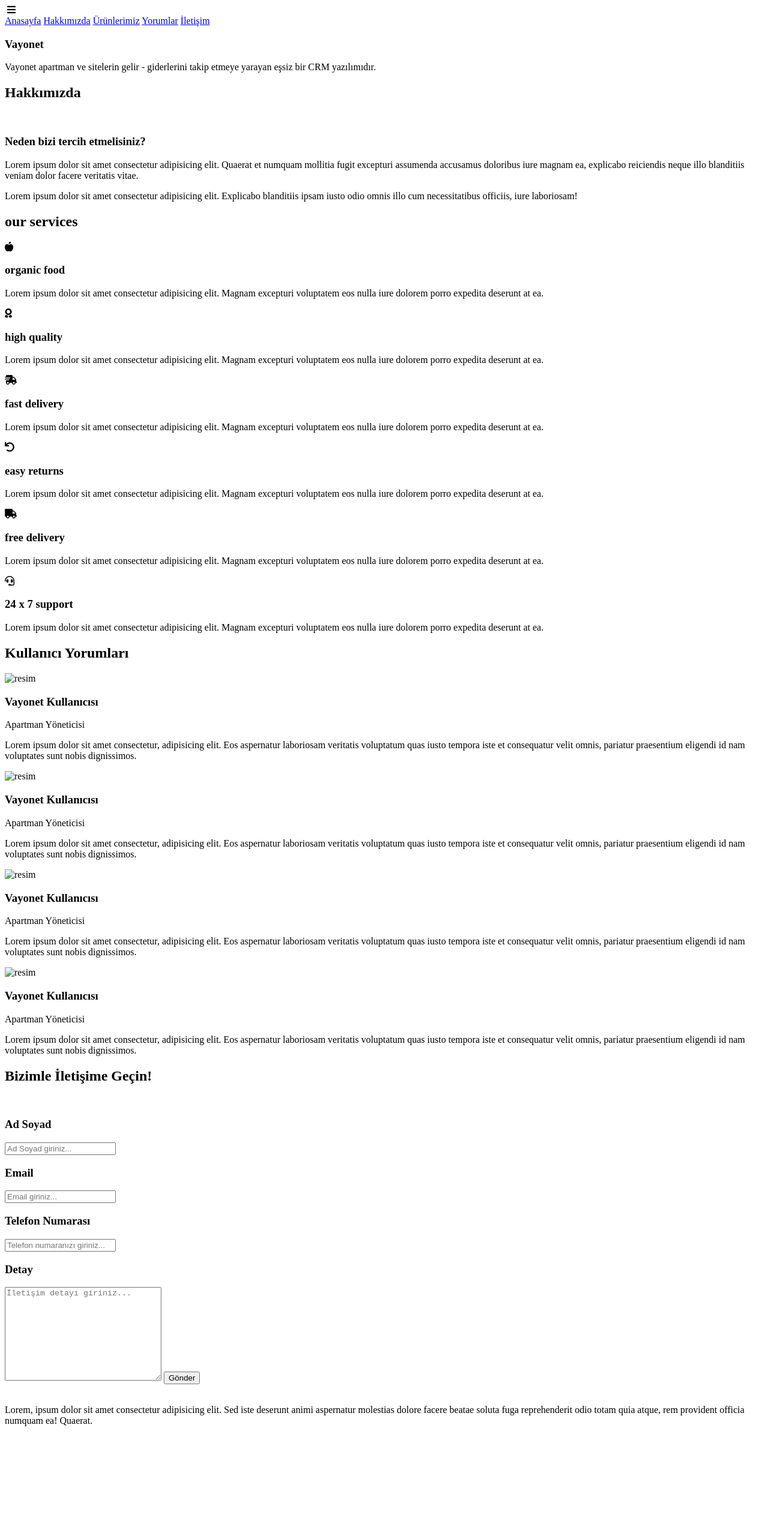
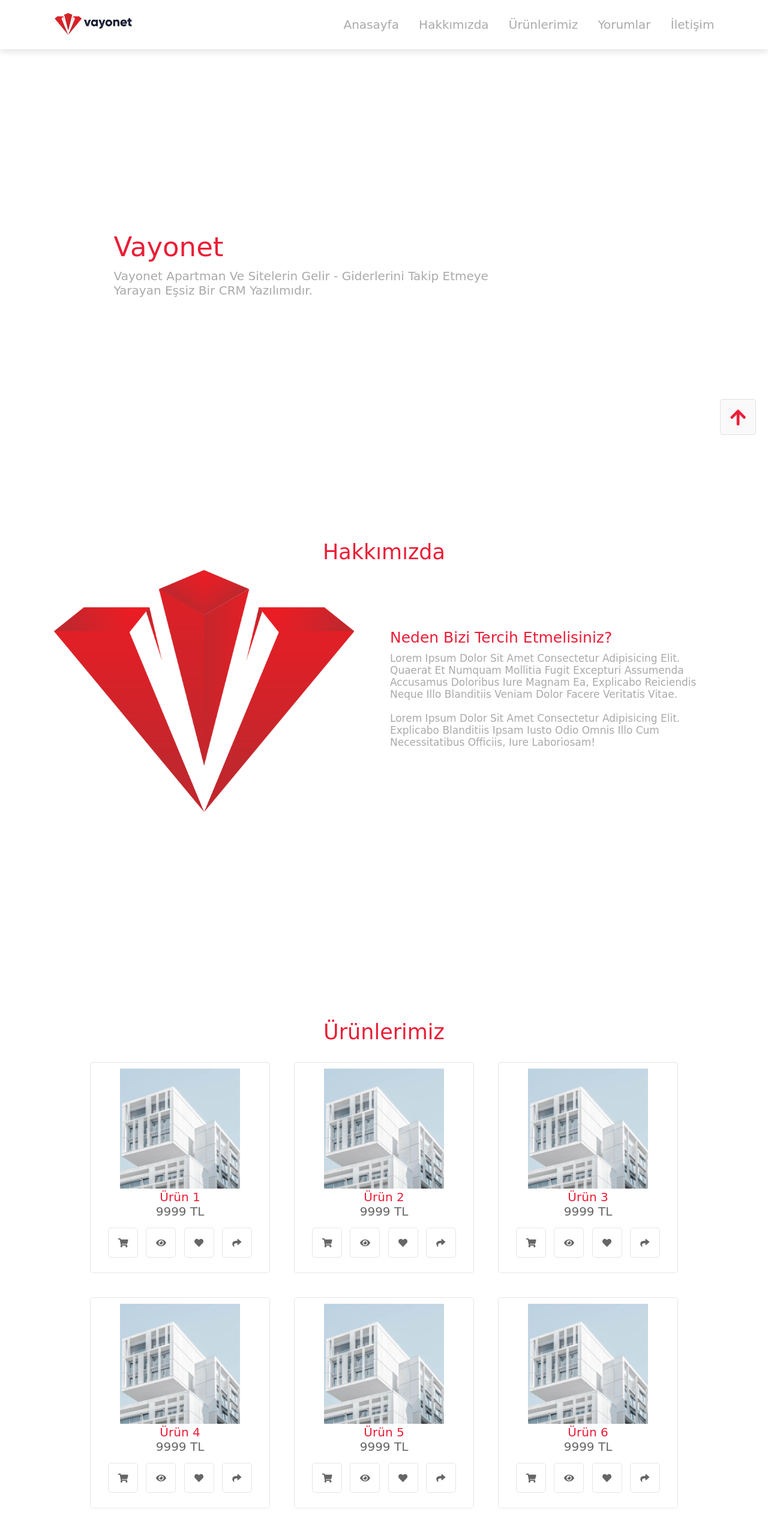
Before and after one commit to kaganyuksel99/Vayonet-case, a plain HTML site: page index.html in a window 1280 px wide. Shown: the top 2560 px of the page at 60% size. Before the commit the page ends 2393 px from the top, so only its background shows below. Drawn offline with nearby package versions, Linux system fonts and the light colour scheme.

Commit message:
commit 3

```diff
--- a/index.html
+++ b/index.html
@@ -14,7 +14,7 @@
   <body>
     <!-- Header -->
     <header>
-      <a href="#" class="logo"><img src="images/logo.png" alt="" /></a>
+      <a href="#" class="logo"><img src="img/logo1.png" alt="resim" /></a>
 
       <div id="menu" class="fas fa-bars"></div>
 
@@ -43,7 +43,7 @@
       <h1 class="heading">Hakkımızda</h1>
       <div class="row">
         <div class="image">
-          <img src="" alt="" />
+          <img src="img/logo2.png" style="height: px; width: 500px" alt="" />
         </div>
         <div class="content">
           <h3>Neden bizi tercih etmelisiniz?</h3>
@@ -65,8 +65,136 @@
     <!-- About end -->
 
     <!-- Products start -->
+    <section class="product" id="product">
+      <h1 class="heading">Ürünlerimiz</h1>
+
+      <!-- Ürün 1 -->
+      <div class="box-container">
+        <div class="box">
+          <img src="img/apartment.jpg" alt="resim" />
+          <h3>Ürün 1</h3>
+          <!-- <div class="stars">
+            <i class="fas fa-star"></i>
+            <i class="fas fa-star"></i>
+            <i class="fas fa-star"></i>
+            <i class="fas fa-star"></i>
+            <i class="fas fa-star-half"></i>
+          </div> -->
+          <div class="price">9999 TL</div>
+          <div class="icons">
+            <a href="#" class="fas fa-shopping-cart"></a>
+            <a href="#" class="fas fa-eye"></a>
+            <a href="#" class="fas fa-heart"></a>
+            <a href="#" class="fas fa-share"></a>
+          </div>
+        </div>
+
+        <!-- Ürün 2 -->
+        <div class="box">
+          <img src="img/apartment.jpg" alt="resim" />
+          <h3>Ürün 2</h3>
+          <!-- <div class="stars">
+            <i class="fas fa-star"></i>
+            <i class="fas fa-star"></i>
+            <i class="fas fa-star"></i>
+            <i class="fas fa-star"></i>
+            <i class="fas fa-star-half"></i>
+          </div> -->
+          <div class="price">9999 TL</div>
+          <div class="icons">
+            <a href="#" class="fas fa-shopping-cart"></a>
+            <a href="#" class="fas fa-eye"></a>
+            <a href="#" class="fas fa-heart"></a>
+            <a href="#" class="fas fa-share"></a>
+          </div>
+        </div>
+
+        <!-- Ürün 3 -->
+        <div class="box">
+          <img src="img/apartment.jpg" alt="resim" />
+          <h3>Ürün 3</h3>
+          <!-- <div class="stars">
+            <i class="fas fa-star"></i>
+            <i class="fas fa-star"></i>
+            <i class="fas fa-star"></i>
+            <i class="fas fa-star"></i>
+            <i class="fas fa-star-half"></i>
+          </div> -->
+          <div class="price">9999 TL</div>
+          <div class="icons">
+            <a href="#" class="fas fa-shopping-cart"></a>
+            <a href="#" class="fas fa-eye"></a>
+            <a href="#" class="fas fa-heart"></a>
+            <a href="#" class="fas fa-share"></a>
+          </div>
+        </div>
+
+        <!-- Ürün 4 -->
+        <div class="box">
+          <img src="img/apartment.jpg" alt="resim" />
+          <h3>Ürün 4</h3>
+          <!-- <div class="stars">
+            <i class="fas fa-star"></i>
+            <i class="fas fa-star"></i>
+            <i class="fas fa-star"></i>
+            <i class="fas fa-star"></i>
+            <i class="fas fa-star-half"></i>
+          </div> -->
+          <div class="price">9999 TL</div>
+          <div class="icons">
+            <a href="#" class="fas fa-shopping-cart"></a>
+            <a href="#" class="fas fa-eye"></a>
+            <a href="#" class="fas fa-heart"></a>
+            <a href="#" class="fas fa-share"></a>
+          </div>
+        </div>
+
+        <!-- Ürün 5 -->
+        <div class="box">
+          <img src="img/apartment.jpg" alt="resim" />
+          <h3>Ürün 5</h3>
+          <!-- <div class="stars">
+            <i class="fas fa-star"></i>
+            <i class="fas fa-star"></i>
+            <i class="fas fa-star"></i>
+            <i class="fas fa-star"></i>
+            <i class="fas fa-star-half"></i>
+          </div> -->
+          <div class="price">9999 TL</div>
+          <div class="icons">
+            <a href="#" class="fas fa-shopping-cart"></a>
+            <a href="#" class="fas fa-eye"></a>
+            <a href="#" class="fas fa-heart"></a>
+            <a href="#" class="fas fa-share"></a>
+          </div>
+        </div>
+
+        <!-- Ürün 6 -->
+        <div class="box">
+          <img src="img/apartment.jpg" alt="resim" />
+          <h3>Ürün 6</h3>
+          <!-- <div class="stars">
+            <i class="fas fa-star"></i>
+            <i class="fas fa-star"></i>
+            <i class="fas fa-star"></i>
+            <i class="fas fa-star"></i>
+            <i class="fas fa-star-half"></i>
+          </div> -->
+          <div class="price">9999 TL</div>
+          <div class="icons">
+            <a href="#" class="fas fa-shopping-cart"></a>
+            <a href="#" class="fas fa-eye"></a>
+            <a href="#" class="fas fa-heart"></a>
+            <a href="#" class="fas fa-share"></a>
+          </div>
+        </div>
+      </div>
+    </section>
+    <!-- Products end -->
+
+    <!-- Servives start -->
     <section class="service" id="service">
-      <h1 class="heading">our services</h1>
+      <h1 class="heading">Hizmetlerimiz</h1>
 
       <div class="box-container">
         <div class="box">
@@ -130,7 +258,7 @@
         </div>
       </div>
     </section>
-    <!-- Products end -->
+    <!-- Services end -->
 
     <!-- Comments start -->
     <section class="contents" id="contents">
@@ -139,7 +267,7 @@
       <div class="box-container">
         <div class="box">
           <div class="info">
-            <img src="images/pic1.png" alt="resim" />
+            <img src="img/user.png" alt="resim" />
             <div class="user">
               <h3>Vayonet Kullanıcısı</h3>
               <span>Apartman Yöneticisi</span>
@@ -156,7 +284,7 @@
         <!-- Comment 2 -->
         <div class="box">
           <div class="info">
-            <img src="images/pic1.png" alt="resim" />
+            <img src="img/user.png" alt="resim" />
             <div class="user">
               <h3>Vayonet Kullanıcısı</h3>
               <span>Apartman Yöneticisi</span>
@@ -173,7 +301,7 @@
         <!-- Comment 3 -->
         <div class="box">
           <div class="info">
-            <img src="images/pic1.png" alt="resim" />
+            <img src="img/user.png" alt="resim" />
             <div class="user">
               <h3>Vayonet Kullanıcısı</h3>
               <span>Apartman Yöneticisi</span>
@@ -190,7 +318,7 @@
         <!-- Comment 4 -->
         <div class="box">
           <div class="info">
-            <img src="images/pic1.png" alt="resim" />
+            <img src="img/user.png" alt="resim" />
             <div class="user">
               <h3>Vayonet Kullanıcısı</h3>
               <span>Apartman Yöneticisi</span>
@@ -212,7 +340,7 @@
       <h1 class="heading">Bizimle İletişime Geçin!</h1>
       <div class="row">
         <div class="image">
-          <img src="images/contact-img.jpg" alt="" />
+          <img src="img/apartment.jpg" style="height: 660px" alt="" />
         </div>
 
         <form action="#">
@@ -248,7 +376,7 @@
     <section class="footer">
       <div class="box-container">
         <div class="box">
-          <img src="images/logo.png" alt="" />
+          <img src="img/logo1.png" style="height: 55px; width: 200px" alt="" />
           <p>
             Lorem, ipsum dolor sit amet consectetur adipisicing elit. Sed iste
             deserunt animi aspernatur molestias dolore facere beatae soluta fuga
@@ -256,8 +384,35 @@
             ea! Quaerat.
           </p>
         </div>
+        <div class="box">
+          <h3>İletişim Detayları</h3>
+          <p><i class="fas fa-phone"></i> 0(212) 951 06 76</p>
+          <p><i class="fas fa-envelope"></i> destek@vatansiteyonetimi.com</p>
+          <p>
+            <i class="fas fa-map-marker-alt"></i> Cumhuriyet Mah. Gürpınar Yolu
+            Cad. No:5/A Kaya Millenium İş Merkezi Kat: 8 Daire 147 Büyükçekmece,
+            İstanbul
+          </p>
+        </div>
+
+        <div class="box">
+          <h3>Sosyal Medyada Biz</h3>
+          <a href="#" class="fab fa-youtube"></a>
+          <a href="#" class="fab fa-facebook-f"></a>
+          <a href="#" class="fab fa-twitter"></a>
+          <a href="#" class="fab fa-instagram"></a>
+        </div>
       </div>
     </section>
     <!-- Footer end -->
+
+    <!-- scroll -->
+    <a href="#home" class="fas fa-arrow-up" id="scroll-top"></a>
+
+    <!-- Jquery added -->
+    <script src="https://cdnjs.cloudflare.com/ajax/libs/jquery/3.6.0/jquery.min.js"></script>
+
+    <!-- js -->
+    <script src="script.js"></script>
   </body>
 </html>
--- a/style.css
+++ b/style.css
@@ -0,0 +1,516 @@
+:root {
+  --red: #eb1d36;
+}
+
+* {
+  margin: 0;
+  padding: 0;
+  box-sizing: border-box;
+  outline: none;
+  border: none;
+  text-decoration: none;
+  text-transform: capitalize;
+  transition: all 0.3s cubic-bezier(0.38, 1.15, 0.7, 1.12);
+  font-weight: normal;
+  font-family: cursive;
+}
+
+*::selection {
+  background: var(--red);
+  color: #fff;
+}
+
+html {
+  font-size: 62.5%;
+  overflow-x: hidden;
+}
+
+html::-webkit-scrollbar {
+  width: 1.3rem;
+}
+
+html::-webkit-scrollbar-track {
+  background: #eee;
+}
+
+html::-webkit-scrollbar-thumb {
+  background: var(---red);
+}
+
+section {
+  min-height: 100vh;
+  padding: 0 7%;
+  padding-top: 9rem;
+}
+
+.btn {
+  padding: 0.7rem 2rem;
+  font-size: 1.7rem;
+  background: #666;
+  color: #fff;
+  cursor: pointer;
+  margin-top: 1rem;
+  box-shadow: 0 0.5rem 1rem rgba(0, 0, 0, 0.1);
+}
+
+.btn:hover {
+  background: #444;
+}
+
+.heading {
+  text-align: center;
+  padding: 1rem;
+  color: var(--red);
+  font-size: 3.5rem;
+}
+
+header {
+  width: 100%;
+  display: flex;
+  align-items: center;
+  justify-content: space-between;
+  padding: 2rem 7%;
+  background: #fff;
+  box-shadow: 0 0.5rem 1rem rgba(0, 0, 0, 0.1);
+  position: fixed;
+  top: 0;
+  left: 0;
+  z-index: 1000;
+}
+
+header .logo img {
+  height: 4rem;
+}
+
+header .navbar a {
+  font-size: 2rem;
+  color: #aaa;
+  margin-left: 3rem;
+}
+
+header .navbar a:hover {
+  color: var(--red);
+}
+
+#menu {
+  font-size: 3rem;
+  color: #666;
+  cursor: pointer;
+  padding: 0.5rem 1rem;
+  border: 0.2rem solid rgba(0, 0, 0, 0.2);
+  border-radius: 0.5rem;
+  display: none;
+}
+
+.home {
+  display: flex;
+  align-items: center;
+  justify-content: space-between;
+  /* background: url(./img/logo2.png) no-repeat; */
+  background-size: cover;
+  background-position: center;
+}
+
+.home .content {
+  padding-left: 10rem;
+  width: 75rem;
+}
+
+.home .content h3 {
+  font-size: 4.5rem;
+  color: var(--red);
+}
+
+.home .content p {
+  font-size: 2rem;
+  color: #aaa;
+  padding: 1rem 0;
+}
+
+.product .box-container {
+  display: flex;
+  align-items: center;
+  justify-content: center;
+  flex-wrap: wrap;
+}
+
+.product .box-container .box {
+  border: 0.1rem solid rgba(0, 0, 0, 0.1);
+  margin: 2rem;
+  padding: 1rem;
+  border-radius: 0.5rem;
+  background: #fff;
+  width: 30rem;
+  text-align: center;
+}
+
+.product .box-container .box img {
+  height: 20rem;
+  width: 20rem;
+  object-fit: cover;
+}
+
+.product .box-container .box h3 {
+  font-size: 2rem;
+  color: var(--red);
+}
+
+.product .box-container .box .stars i {
+  font-size: 2rem;
+  color: gold;
+  padding: 1rem 0.1rem;
+}
+
+.product .box-container .box .price {
+  font-size: 2rem;
+  color: #666;
+}
+
+.product .box-container .box .price span {
+  font-size: 1.5rem;
+  color: #aaa;
+  padding-right: 0.5rem;
+  text-decoration: line-through;
+}
+
+.product .box-container .box .icons {
+  padding: 1rem 0;
+}
+
+.product .box-container .box .icons a {
+  font-size: 1.5rem;
+  color: #666;
+  height: 5rem;
+  width: 5rem;
+  line-height: 5rem;
+  border: 0.1rem solid rgba(0, 0, 0, 0.1);
+  border-radius: 0.5rem;
+  margin: 0.5rem;
+}
+
+.product .box-container .box .icons a:hover {
+  background: #eee;
+}
+
+.about .row {
+  display: flex;
+  align-items: center;
+  justify-content: center;
+  flex-wrap: wrap;
+}
+
+.about .row .image {
+  flex: 1 1 40rem;
+}
+
+.about .row .image img {
+  width: 100%;
+}
+
+.about .row .content {
+  flex: 1 1 40rem;
+  padding: 2rem 1rem;
+}
+
+.about .row .content h3 {
+  color: var(--red);
+  font-size: 2.5rem;
+}
+
+.about .row .content p {
+  color: #aaa;
+  font-size: 1.7rem;
+  padding: 1rem 0;
+}
+
+.service .box-container {
+  display: flex;
+  align-items: center;
+  justify-content: center;
+  flex-wrap: wrap;
+}
+
+.service .box-container .box {
+  text-align: center;
+  width: 30rem;
+  margin: 2rem;
+}
+
+.service .box-container .box i {
+  font-size: 5rem;
+  color: #aaa;
+  padding: 1rem;
+}
+
+.service .box-container .box h3 {
+  font-size: 2rem;
+  color: var(--red);
+}
+
+.service .box-container .box p {
+  font-size: 1.5rem;
+  color: #999;
+  padding: 1rem 0;
+}
+
+.review .box-container {
+  display: flex;
+  align-items: center;
+  justify-content: center;
+  flex-wrap: wrap;
+}
+
+.review .box-container .box {
+  margin: 2rem;
+  padding: 1rem;
+  flex: 1 1 35rem;
+}
+
+.review .box-container .box .info {
+  padding: 1rem 0;
+  display: flex;
+  align-items: center;
+}
+
+.review .box-container .box .info img {
+  height: 7rem;
+  width: 7rem;
+  object-fit: cover;
+  border: 0.5rem solid var(--red);
+  border-radius: 50%;
+}
+
+.review .box-container .box .info .user {
+  padding-left: 1rem;
+}
+
+.review .box-container .box .info .user h3 {
+  font-size: 2rem;
+  color: var(--red);
+}
+
+.review .box-container .box .info .user span {
+  font-size: 1.5rem;
+  color: #666;
+}
+
+.review .box-container .box p {
+  font-size: 1.5rem;
+  color: #999;
+}
+
+.contact {
+  padding-bottom: 3rem;
+}
+
+.contact .row {
+  display: flex;
+  flex-wrap: wrap;
+  border-radius: 2rem;
+  border: 0.1rem solid rgba(0, 0, 0, 0.1);
+  overflow: hidden;
+  box-shadow: 0 0.5rem 1rem rgba(0, 0, 0, 0.1);
+}
+
+.contact .row .image {
+  flex: 1 1 40rem;
+}
+
+.contact .row .image img {
+  height: 100%;
+  width: 100%;
+  object-fit: cover;
+}
+
+.contact .row form {
+  flex: 1 1 40rem;
+  padding: 2rem 4rem;
+}
+
+.contact .row form .inputs {
+  padding: 1rem 0;
+}
+
+.contact .row form .inputs h3 {
+  color: var(--red);
+  padding: 0.5rem 0;
+  font-size: 2rem;
+}
+
+.contact .row form .inputs input,
+.contact .row form .inputs textarea {
+  width: 100%;
+  padding: 1.5rem;
+  font-size: 1.5rem;
+  border: 0.1rem solid rgba(0, 0, 0, 0.1);
+}
+
+.contact .row form .inputs textarea {
+  resize: none;
+  height: 15rem;
+}
+
+.footer {
+  min-height: auto;
+  padding-top: 2rem;
+  background: linear-gradient(
+      rgba(255, 255, 255, 0.7),
+      rgba(255, 255, 255, 0.7)
+    ),
+    url(../images/footer-bg.jpg) no-repeat;
+  background-size: cover;
+  background-position: center;
+}
+
+.footer .box-container {
+  display: flex;
+  justify-content: center;
+  flex-wrap: wrap;
+}
+
+.footer .box-container .box {
+  margin: 2rem;
+  flex: 1 1 25rem;
+}
+
+.footer .box-container .box img {
+  height: 4rem;
+}
+
+.footer .box-container .box p {
+  font-size: 1.5rem;
+  color: #999;
+  padding: 1rem 0;
+}
+
+.footer .box-container .box p i {
+  padding-right: 1rem;
+  color: var(--red);
+}
+
+.footer .box-container .box h3 {
+  font-size: 2.5rem;
+  color: var(--red);
+  padding: 1rem 0;
+}
+
+.footer .box-container .box a {
+  height: 5rem;
+  width: 5rem;
+  line-height: 4.8rem;
+  text-align: center;
+  border: 0.1rem solid rgba(0, 0, 0, 0.1);
+  border-radius: 50%;
+  font-size: 2rem;
+  color: #aaa;
+  margin-right: 1rem;
+}
+
+.footer .box-container .box a:hover {
+  background: #999;
+  color: #fff;
+}
+
+.footer .credit {
+  padding: 2rem 1rem;
+  text-align: center;
+  font-size: 2rem;
+  color: #999;
+  border-top: 0.1rem solid rgba(0, 0, 0, 0.1);
+}
+
+.footer .credit span {
+  color: var(--red);
+}
+
+#scroll-top {
+  position: fixed;
+  bottom: 7.5rem;
+  right: 2rem;
+  z-index: 100;
+  height: 6rem;
+  width: 6rem;
+  line-height: 6rem;
+  font-size: 3rem;
+  text-align: center;
+  color: var(--red);
+  border: 0.1rem solid rgba(0, 0, 0, 0.1);
+  border-radius: 0.5rem;
+  background: #f9f9f9;
+}
+
+/* media queries  */
+
+@media (max-width: 991px) {
+  html {
+    font-size: 55%;
+  }
+
+  .home .content {
+    padding: 0;
+  }
+
+  #scroll-top {
+    bottom: 3rem;
+  }
+}
+
+@media (max-width: 788px) {
+  #menu {
+    display: block;
+  }
+
+  header {
+    padding: 2rem 3%;
+  }
+
+  header .navbar {
+    position: absolute;
+    top: 100%;
+    left: 0;
+    width: 100%;
+    background: #f9f9f9;
+    text-align: center;
+    padding: 2rem 0;
+    border-top: 0.1rem solid rgba(0, 0, 0, 0.1);
+    transform: scaleY(0);
+    transform-origin: top;
+    opacity: 0;
+  }
+
+  header .navbar.nav-toggle {
+    transform: scaleY(1);
+    opacity: 1;
+  }
+
+  header .navbar a {
+    display: block;
+    padding: 1rem 0;
+    margin: 1rem 0;
+    font-size: 2.5rem;
+  }
+
+  section {
+    padding: 0 3%;
+    padding-top: 9rem;
+  }
+
+  .home {
+    background: linear-gradient(
+        rgba(255, 255, 255, 0.7),
+        rgba(255, 255, 255, 0.7)
+      ),
+      url(../images/home-bg.jpg) no-repeat;
+    background-position: left;
+  }
+
+  .home .content {
+    width: auto;
+  }
+}
+
+@media (max-width: 400px) {
+  html {
+    font-size: 50%;
+  }
+}
```
Also changed, not shown: img/apartment.jpg (added), img/logo1.png (added), img/logo2.png (added), img/user.png (added), script.js (added).
